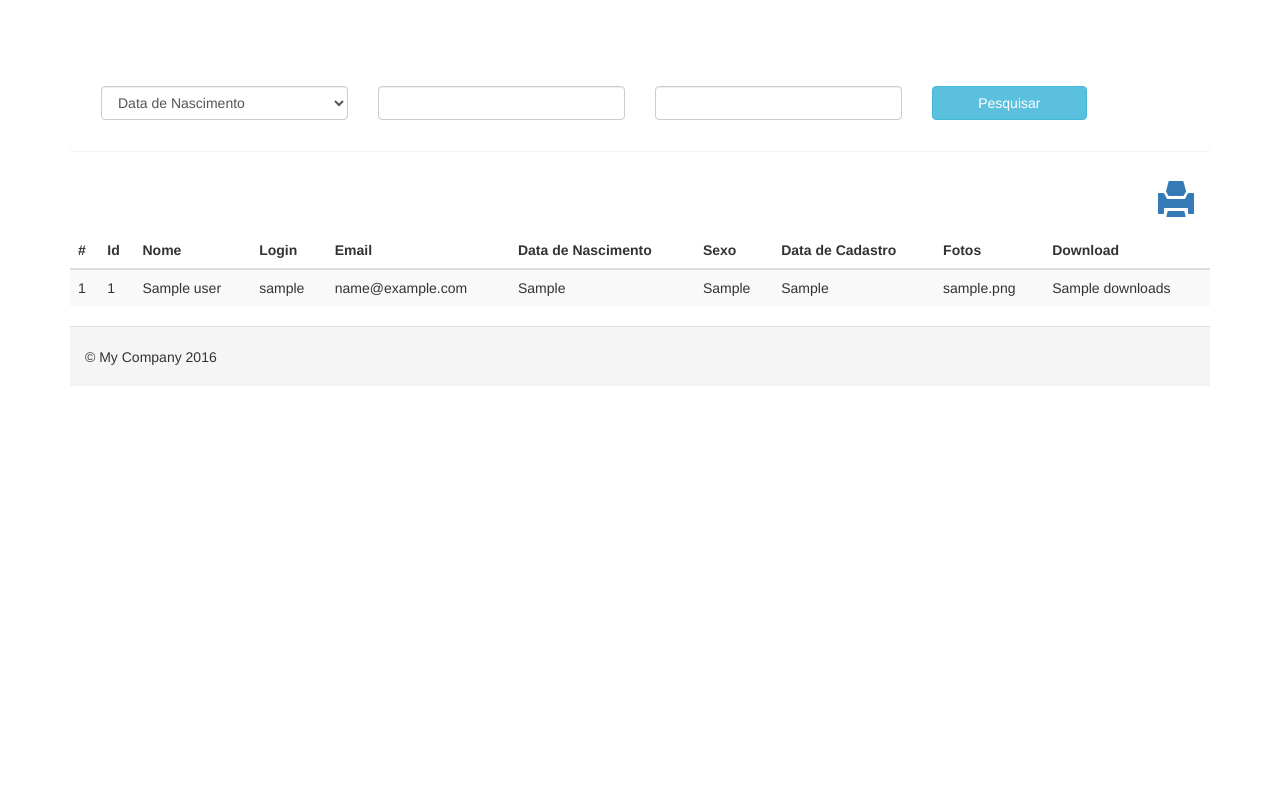
After one commit to TiagoSFranca/Projeto_PHP, a Yii app: template admin/views/relatorio/list-usuario.php in a window 1280 px wide. The commit adds this page. Run offline with PHP 8.4 and a stand-in for Yii, Linux system fonts and the light colour scheme; the template is opened without the code that fills it: most values are stand-ins (such as "Sample title", 1, 10 or a date in 2020); form fields are guessed from the names that the template uses; data that the repository does not hold is empty; some libraries are stand-ins or nearby versions.

Commit message:
Gerando Relatório dos usuários por intervalo

```diff
--- a/admin/controllers/SiteController.php
+++ b/admin/controllers/SiteController.php
@@ -67,7 +67,7 @@ class SiteController extends Controller
         if (($model->load(Yii::$app->request->post()) && $model->login()) || !Yii::$app->user->isGuest) {
             $usuarios = Usuario::findAll(['ace_id' => 2]);
             foreach ($usuarios as $usuario){
-                $usuario->fotos = Foto::findByUser($usuario);
+                $usuario->fotos = Foto::findByUser($usuario->usu_id);
                 foreach ($usuario->fotos as $foto){
                     $usuario->downloads += $foto->getDownloads()->count();
                 }
--- a/admin/views/layouts/main.php
+++ b/admin/views/layouts/main.php
@@ -44,10 +44,10 @@ AppAsset::register($this);
                 'items' => [
                     ['label' => '<i class="glyphicon glyphicon-home"></i> Inicio', 'url' => ['/site/index']],
                     ['label' => '<i class="glyphicon glyphicon-list"></i> Relatórios', 'items' => [
-                        ['label' => '<i class="glyphicon glyphicon-user"></i> Usuários', 'url' => ['/usuario/config']],
-                        ['label' => '<i class="glyphicon glyphicon-picture"></i> Fotos', 'url' => ['/usuario/password']],
-                        ['label' => '<i class="glyphicon glyphicon-eye-open"></i> Visualizações', 'url' => ['/usuario/mail']],
-                        ['label' => '<i class="glyphicon glyphicon-download"></i> Downloads', 'url' => ['/usuario/mail']],
+                        ['label' => '<i class="glyphicon glyphicon-user"></i> Usuários', 'url' => ['/relatorio/list-usuario']],
+                        ['label' => '<i class="glyphicon glyphicon-picture"></i> Fotos', 'url' => ['/relatorio/list-fotos']],
+                        ['label' => '<i class="glyphicon glyphicon-eye-open"></i> Visualizações', 'url' => ['/relatorio/list-views']],
+                        ['label' => '<i class="glyphicon glyphicon-download"></i> Downloads', 'url' => ['/relatorio/list-downloads']],
                     ]],
                     ['label' => '<i class="glyphicon glyphicon-user"></i>  Perfil', 'items' => [
                         ['label' => '<i class="glyphicon glyphicon-cog"></i> Alterar Dados', 'url' => ['/usuario/config']],
--- /dev/null
+++ b/admin/views/relatorio/list-usuario.php
@@ -0,0 +1,147 @@
+<?php
+
+use yii\helpers\Html;
+use yii\widgets\ActiveForm;
+
+
+/* @var $this yii\web\View */
+/* @var $model app\models\Usuario */
+
+$this->title = 'Relatório de Usuários';
+$this->registerCss("
+.gi{font-size: 2em;}");
+$opcao = 0;
+if($users!= null)
+    $opcao = $op;
+?>
+<div class="usuario-config">
+    <div class="usuario-form" xmlns="http://www.w3.org/1999/html">
+        <?php $form = ActiveForm::begin(); ?>
+        <div class="form">
+            <div class="panel container-fluid">
+                <div class="panel-body">
+                    <div class="row">
+                        <div class="col-xs-3 col-sm-3 col-md-3">
+                            <div class="form-group">
+                                <div class="selectContainer">
+                                    <select class="form-control" name="data">
+                                        <option value="1" <?=$opcao==1?'select':'';?>>
+                                            Data de Nascimento
+                                        </option>
+                                        <option value="2" <?=$opcao==2?'select':'';?>>
+                                            Data de Cadastro
+                                        </option>
+                                    </select>
+                                </div>
+                            </div>
+                        </div>
+                        <div class="col-xs-3 col-sm-3 col-md-3">
+                            <div class="form-group">
+                                <?= $form->field($model,'usu_data_inicial')->textInput(['type' =>'date'])->label(false) ?>
+                            </div>
+                        </div>
+                        <div class="col-xs-3 col-sm-3 col-md-3">
+                            <div class="form-group">
+                                <?= $form->field($model,'usu_data_final')->textInput(['type' =>'date'])->label(false) ?>
+                            </div>
+                        </div>
+                        <div class="col-xs-2 col-sm-2 col-md-2">
+                            <div class="form-group">
+                                <?= Html::submitButton('Pesquisar', ['class' => 'btn btn-info btn-block']) ?>
+                            </div>
+                        </div>
+                    </div>
+
+                </div>
+            </div>
+        </div>
+        <?php ActiveForm::end();
+            if($users != null){
+        ?>
+        <div class="fixed-table-container">
+            <?=
+            Html::a(
+                '<i class="glyphicon glyphicon-print gi"></i>',
+                ['foto/list'],
+                ['class' => 'btn-lg pull-right',
+                    'data' => [
+                        'method' => 'post',
+                        'params' => ['id' => 3]
+                    ],
+                ]
+            );
+            ?>
+
+            <div class="fixed-table-body">
+                <table id="grid" class="table table-striped table-hover" data-toolbar="#toolbargrid"
+                       data-pagination="true" data-search="true">
+                    <thead>
+                    <tr>
+                        <th class="text-left" style="">
+                            <div class="th-inner sortable">#</div>
+                            <div class="fht-cell"></div>
+                        </th>
+                        <th class="text-left" style="">
+                            <div class="th-inner sortable">Id</div>
+                            <div class="fht-cell"></div>
+                        <th class="text-left" style="">
+                            <div class="th-inner sortable">Nome</div>
+                            <div class="fht-cell"></div>
+                        </th>
+                        <th class="text-left" style="">
+                            <div class="th-inner sortable">Login</div>
+                            <div class="fht-cell"></div>
+                        </th>
+                        <th class="text-left" style="">
+                            <div class="th-inner sortable">Email</div>
+                            <div class="fht-cell"></div>
+                        </th>
+                        <th class="text-left" style="">
+                            <div class="th-inner sortable">Data de Nascimento</div>
+                            <div class="fht-cell"></div>
+                        </th>
+                        <th class="text-left" style="">
+                            <div class="th-inner sortable">Sexo</div>
+                            <div class="fht-cell"></div>
+                        </th>
+                        <th class="text-left" style="">
+                            <div class="th-inner sortable">Data de Cadastro</div>
+                            <div class="fht-cell"></div>
+                        </th>
+                        <th class="text-left" style="">
+                            <div class="th-inner sortable">Fotos</div>
+                            <div class="fht-cell"></div>
+                        </th>
+                        <th class="text-left" style="">
+                            <div class="th-inner sortable">Download</div>
+                            <div class="fht-cell"></div>
+                        </th>
+                    </tr>
+                    </thead>
+                    <?php
+                    foreach ($users as $key => $user) {
+                        ?>
+                        <tbody>
+                        <tr data-index="0">
+                            <td class="text-left" style=""><?= $key + 1 ?></td>
+                            <td class="text-left" style=""><?= $user->usu_id ?></td>
+                            <td class="text-left" style=""><?= $user->usu_nome ?></td>
+                            <td class="text-left" style=""><?= $user->usu_login ?></td>
+                            <td class="text-left" style=""><?= $user->usu_email ?></td>
+                            <td class="text-left" style=""><?= $user->usu_data_nascimento ?></td>
+                            <td class="text-left" style=""><?= $user->usu_sexo ?></td>
+                            <td class="text-left" style=""><?= $user->usu_data_cadastro ?></td>
+                            <td class="text-left" style=""><?= $user->fotos ?></td>
+                            <td class="text-left" style=""><?= $user->downloads ?></td>
+                        </tr>
+                        </tbody>
+                        <?php
+                    }
+                    ?>
+                    <tfoot></tfoot>
+                </table>
+            </div>
+            <?php
+            }
+            ?>
+    </div>
--- a/admin/views/usuario/delete.php
+++ b/admin/views/usuario/delete.php
@@ -35,7 +35,10 @@ $this->params['breadcrumbs'][] = $this->title;
                     <div class="row">
                         <div class="col-xs-6 col-sm-6 col-md-6">
                             <div class="form-group">
-                                <?= Html::submitButton('Deletar Conta', ['class' => 'btn btn-danger btn-block']) ?>
+                                <?= Html::submitButton('Deletar Conta', ['class' => 'btn btn-danger btn-block',
+                                    'data' => [
+                                        'confirm' => 'Tem Certeza que deseja excluir sua conta?',
+                                    ],]) ?>
                             </div>
                         </div>
                     </div>
--- a/views/usuario/delete.php
+++ b/views/usuario/delete.php
@@ -35,7 +35,11 @@ $this->params['breadcrumbs'][] = $this->title;
                     <div class="row">
                         <div class="col-xs-6 col-sm-6 col-md-6">
                             <div class="form-group">
-                                <?= Html::submitButton('Deletar Conta', ['class' => 'btn btn-danger btn-block']) ?>
+                                <?= Html::submitButton('Deletar Conta', ['class' => 'btn btn-danger btn-block',
+                                    'data' => [
+                                        'confirm' => 'Tem Certeza que deseja excluir sua conta?',
+                                    ],
+                                ]) ?>
                             </div>
                         </div>
                     </div>
```
Also changed, not shown: admin/controllers/RelatorioController.php (added, +163 -0 lines), admin/models/RelatorioForm.php (added, +63 -0 lines), admin/views/site/index.php (+14 -7 lines), 2 other files.
